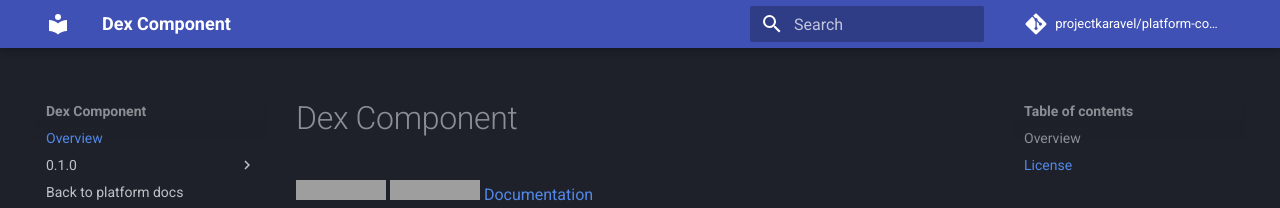
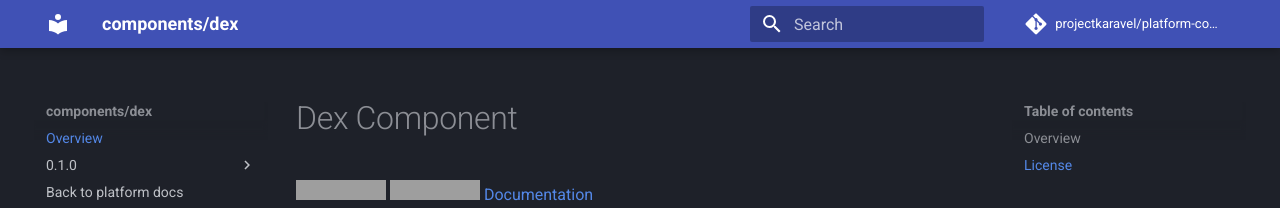
Before and after one commit to karavel-io/platform-component-dex, an MkDocs documentation site: the page built from docs/index.md, in a window 1280 px wide. Shown: the top 208 px of the page. Built offline with MkDocs 1.6.1 and Material for MkDocs 9.7.7, drawn with Linux system fonts in a browser that asks for light colours; comment, search, counter and statistics services are not loaded; grey boxes are pictures that could not be loaded.

Commit message:
Update Mkdocs config

```diff
--- a/mkdocs.yml
+++ b/mkdocs.yml
@@ -1,4 +1,4 @@
-site_name: Dex Component
+site_name: components/dex
 site_url: https://docs.karavel.io/components/dex
 repo_name: projectkaravel/platform-component-dex
 repo_url: https://github.com/projectkaravel/platform-component-dex
```
